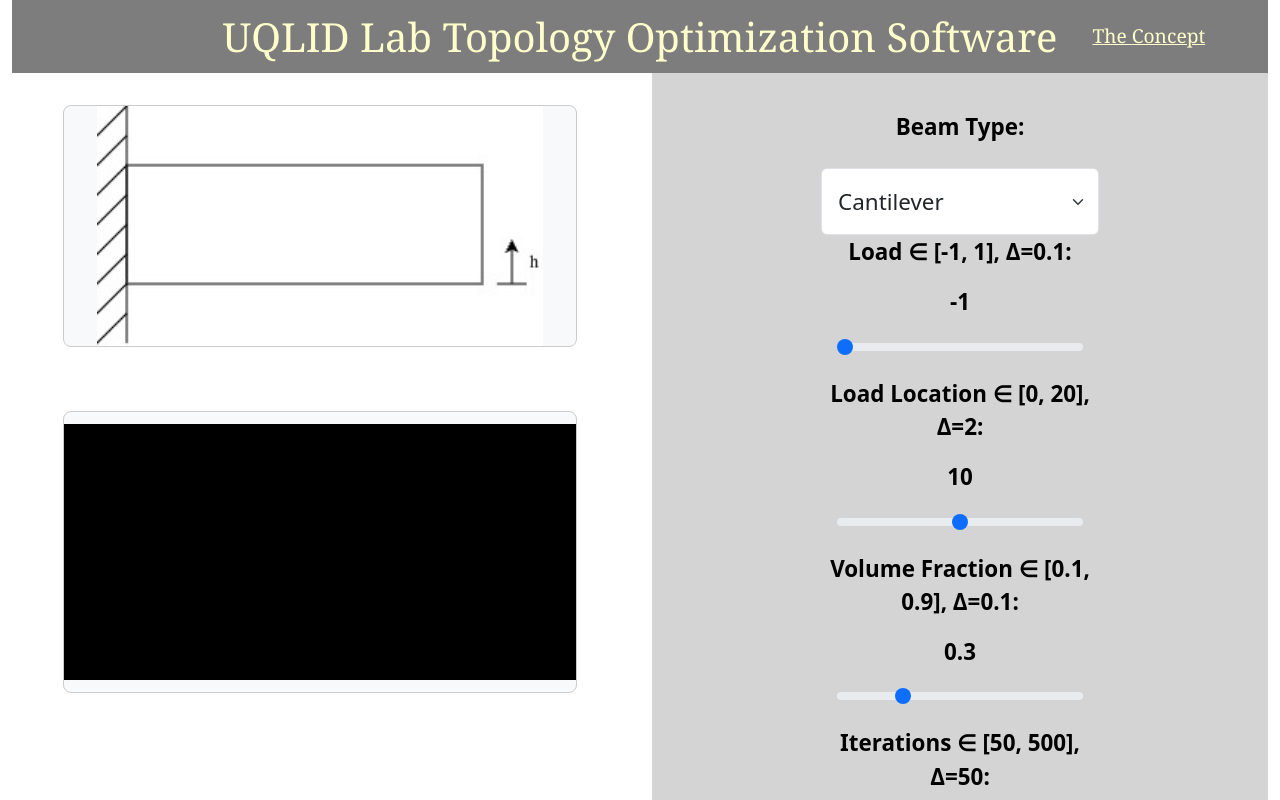
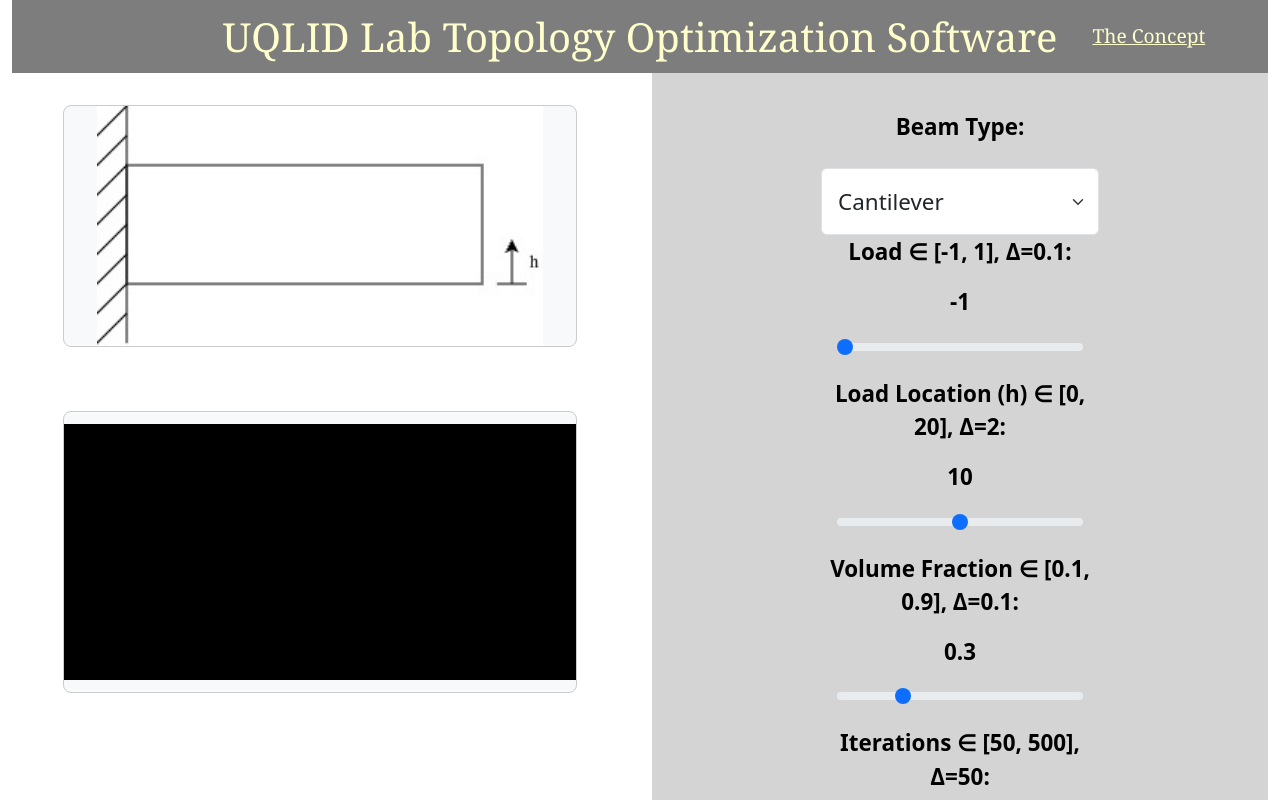
Before and after one commit to AlonsoTheDopest/top-opt-app, a React (Create React App) app in the folder frontend/: page / in a window 1280 px wide. Shown: the top 800 px of the page. Built offline with nearby package versions, Linux system fonts and the light colour scheme.

Commit message:
added position variable

```diff
--- a/frontend/src/components/Controls/Inputs/LoadLocationInput/index.jsx
+++ b/frontend/src/components/Controls/Inputs/LoadLocationInput/index.jsx
@@ -11,13 +11,16 @@ export default function LoadLocationInput({
     let min;
     let max;
     const divisions = 10.0
+    let positionVariable
 
     if (beamType === "cantilever") {
         min = 0
         max = height
+        positionVariable = "h"
     } else {
         min = length / divisions
         max = length
+        positionVariable = "l"
     }
     const step = max / divisions
 
@@ -36,7 +39,7 @@ export default function LoadLocationInput({
         <>
             <label htmlFor="load-location" className="form-label">
                 <p className='controlText lastRun'>
-                    Load Location &isin; [{min}, {max}], &Delta;={step}:
+                    Load Location ({positionVariable}) &isin; [{min}, {max}], &Delta;={step}:
                 </p>
                 <strong>{loadLocation}</strong>
             </label>
```
